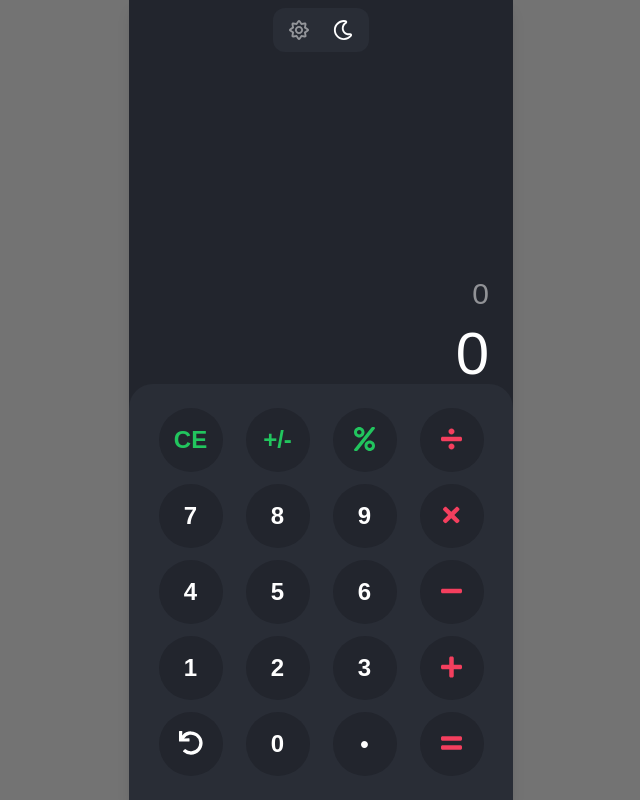
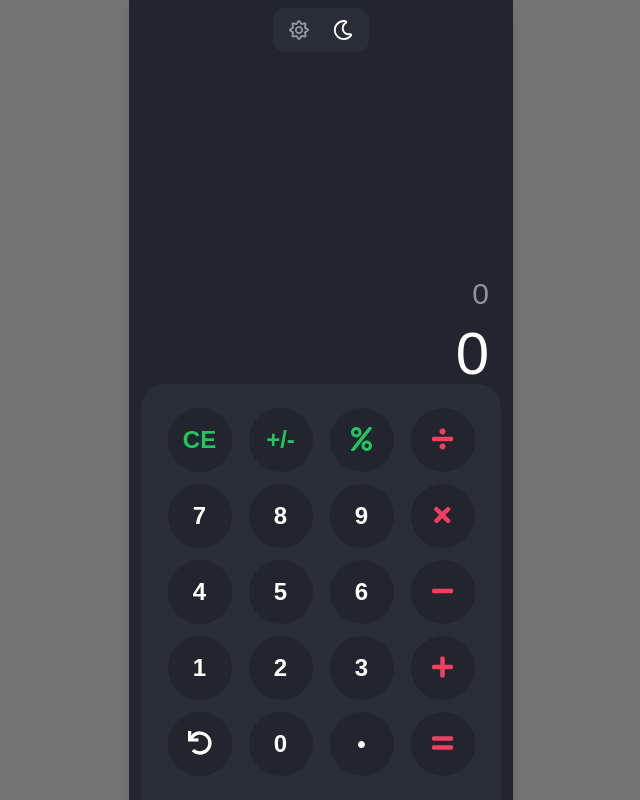
Before and after one commit to marzukiberg/malasngitung-vue, a Vue app: page / in a window 1280 px wide. Shown: the whole page, without its empty margins (319-959 px from the left). Built offline with nearby package versions, Linux system fonts and the light colour scheme; a web font is replaced by a local one.

Commit message:
layout update

```diff
--- a/src/pages/Calculator.vue
+++ b/src/pages/Calculator.vue
@@ -68,6 +68,7 @@
         p-6
         rounded-t-3xl
         gap-3
+        mx-3
         place-items-center place-content-center
         ${theme === 'light' ? 'bg-gray-200' : 'bg-dark700'}
         `"
```
